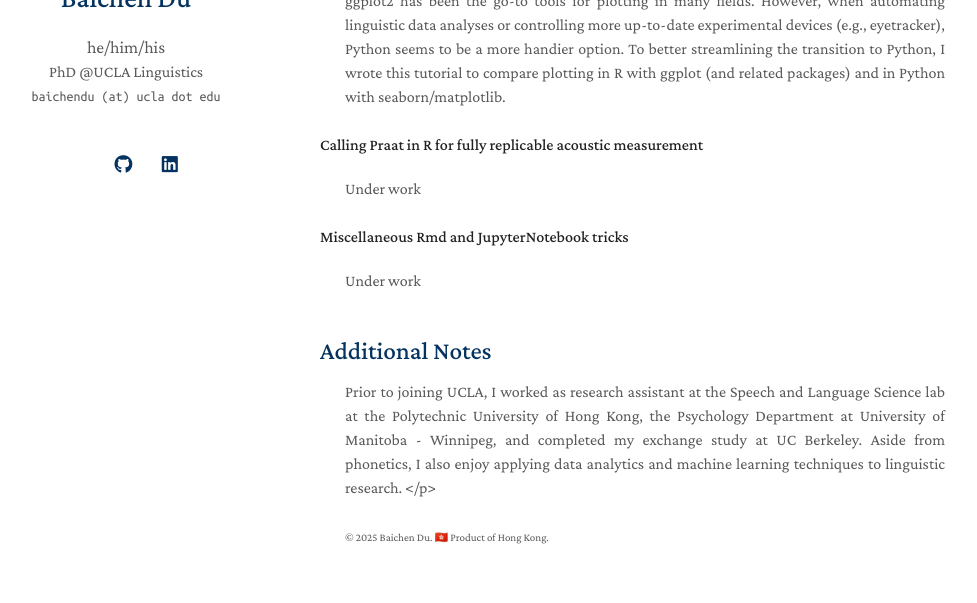
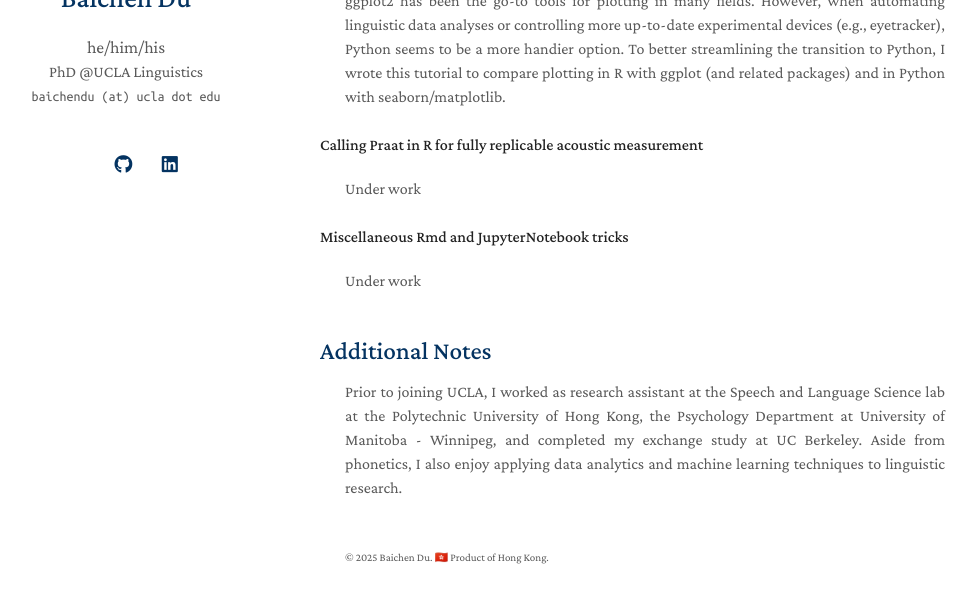
Before and after one commit to baichen-du/baichen-du.github.io, a Jekyll site: the page built from index.md, in a window 1280 px wide and 900 px high, scrolled down 2372 px, cut to the strip 262-865 px from the top of the window. Shown: the whole strip, without its empty margins (150-1127 px from the left). Built offline with Jekyll 4.4.1, drawn with Linux system fonts in a browser that asks for light colours; a style sheet for code colours, icons or effects is not loaded; our own code applies the rules of GitHub Pages for plain Markdown files.

Commit message:
Update index.md

```diff
--- a/index.md
+++ b/index.md
@@ -127,4 +127,5 @@ Under work
 
 <div style="text-align: justify">
 Prior to joining UCLA, I worked as research assistant at the Speech and Language Science lab at the Polytechnic University of Hong Kong, the Psychology Department at University of Manitoba - Winnipeg, and completed my exchange study at UC Berkeley. Aside from phonetics, I also enjoy applying data analytics and machine learning techniques to linguistic research.
-</p>
+</div>
+<p></p>
```
